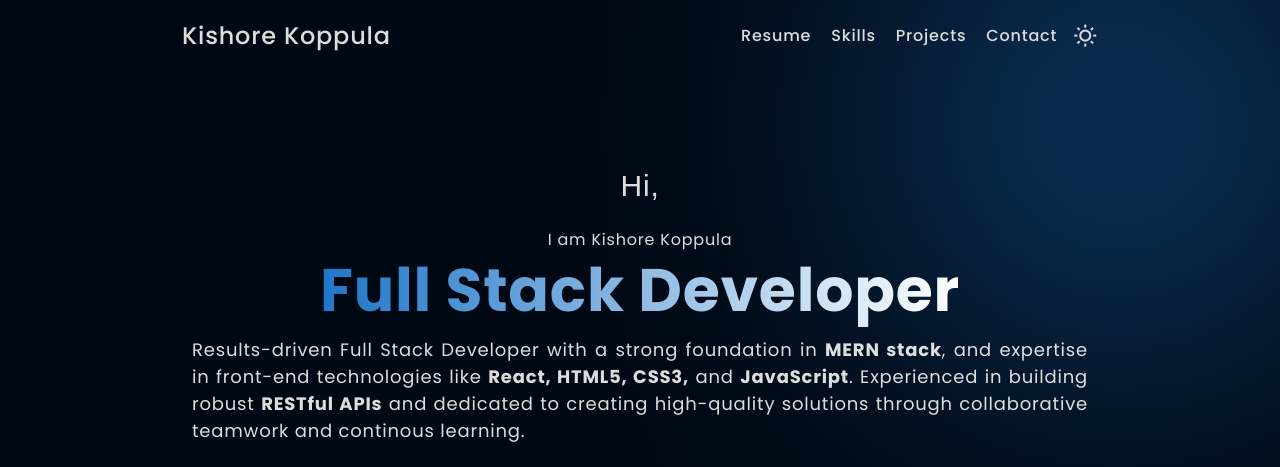
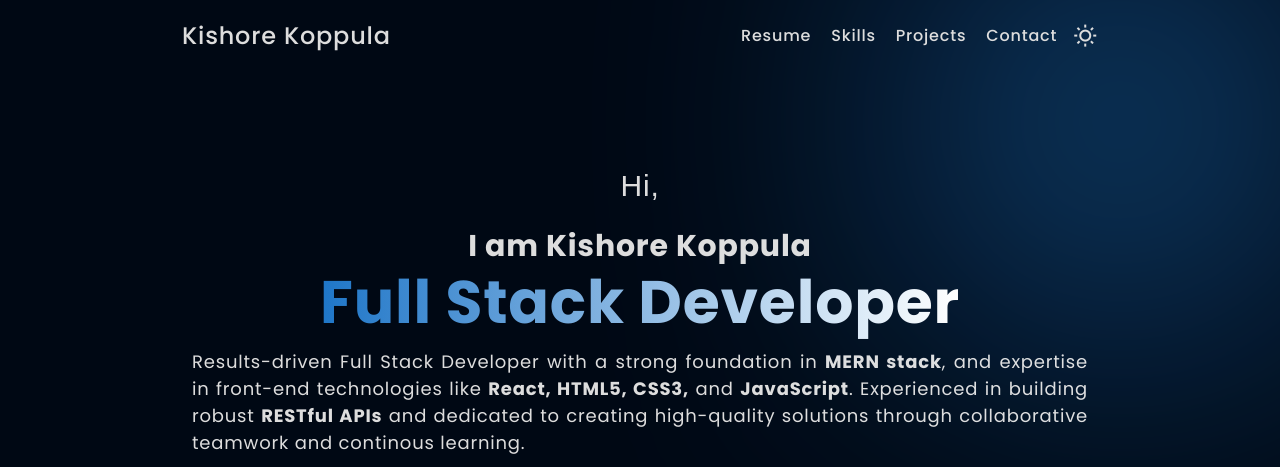
Before and after one commit to kishore906/MyPortfolio, a website: page index.html in a window 1280 px wide. Shown: the top 467 px of the page. Drawn offline with nearby package versions, Linux system fonts and the light colour scheme; a web font is replaced by a local one.

Commit message:
Styles updated

```diff
--- a/index.html
+++ b/index.html
@@ -97,7 +97,9 @@
           <div class="flex items-center justify-center text-center">
             <div class="space-y-2">
               <p class="font-Londrina text-3xl mb-6">Hi,</p>
-              <h3 class="nameStyle">I am Kishore Koppula</h3>
+              <h3 class="text-3xl md:text-[36px] lg:text-[48px] font-bold">
+                I am Kishore Koppula
+              </h3>
               <h1>
                 <span class="title">Full Stack Developer</span>
               </h1>
@@ -605,7 +607,7 @@
 
             <button
               id="closeOverlay"
-              class="absolute top-10 right-10 text-white bg-gray-800 px-4 py-2 rounded-full text-3xl"
+              class="absolute top-10 right-12 text-white bg-gray-800 px-4 py-2 rounded-full text-3xl"
             >
               &times;
             </button>
--- a/input.css
+++ b/input.css
@@ -42,10 +42,6 @@
 
   .btn:hover::before {
     @apply scale-x-100 origin-left;
-  }
-
-  .nameStyle {
-    @apply text-3xl md:text-4xl lg:text-5xl font-bold;
   }
 
   .title,
```
